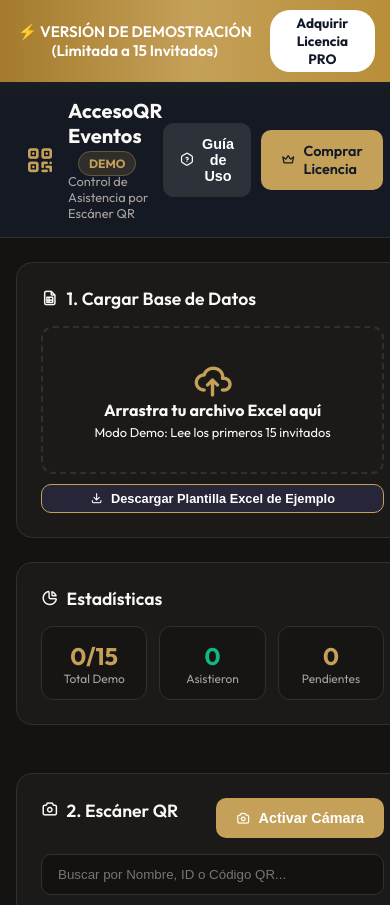
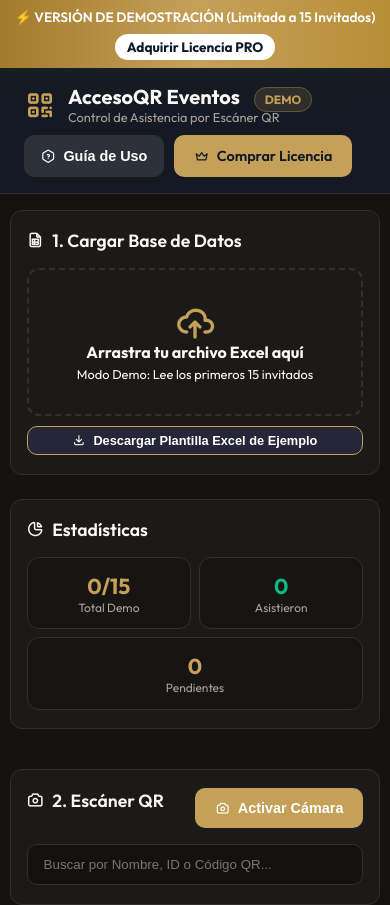
Before and after one commit to sdbernalg004-netizen/qr-event-attendance-trial, a plain HTML site: page index.html in a window 390 px wide. Shown: the top 905 px of the page. Drawn offline with nearby package versions, Linux system fonts and the light colour scheme.

Commit message:
feat: diseno adaptativo integral para dispositivos moviles y pantallas tactiles

```diff
--- a/index.html
+++ b/index.html
@@ -2,7 +2,7 @@
 <html lang="es">
 <head>
     <meta charset="UTF-8">
-    <meta name="viewport" content="width=device-width, initial-scale=1.0">
+    <meta name="viewport" content="width=device-width, initial-scale=1.0, viewport-fit=cover">
     <title>QR Event Check-In (DEMO 15 Invitados)</title>
 
     <!-- Cabeceras y Políticas de Seguridad -->
--- a/styles.css
+++ b/styles.css
@@ -339,3 +339,70 @@ th {
     margin-bottom: 1.5rem;
     line-height: 1.5;
 }
+
+/* ============================================================================
+ * 📱 SISTEMA ADAPTATIVO & RESPONSIVE (Móviles, Tablets, Safe Areas)
+ * ============================================================================ */
+@media (max-width: 768px) {
+    body {
+        padding-bottom: calc(2rem + env(safe-area-inset-bottom, 0px));
+    }
+
+    .trial-top-bar {
+        flex-direction: column;
+        gap: 8px;
+        padding: 8px 12px;
+        font-size: 0.85rem;
+    }
+
+    .header-container {
+        flex-direction: column;
+        align-items: flex-start;
+        gap: 10px;
+    }
+
+    .main-container {
+        grid-template-columns: 1fr;
+        padding: 0 0.6rem;
+        margin: 1rem auto;
+        gap: 1rem;
+    }
+
+    .card {
+        padding: 1.15rem 1rem;
+        border-radius: 12px;
+    }
+
+    .stats-grid {
+        grid-template-columns: 1fr 1fr;
+        gap: 0.5rem;
+    }
+
+    .stat-card:last-child {
+        grid-column: span 2;
+    }
+
+    .stat-value {
+        font-size: 1.35rem;
+    }
+
+    .scanner-box {
+        aspect-ratio: 1 / 1;
+        max-height: 45vh;
+    }
+
+    .table-container {
+        max-height: 350px;
+        -webkit-overflow-scrolling: touch;
+    }
+
+    th, td {
+        padding: 0.6rem 0.75rem;
+        font-size: 0.8rem;
+    }
+
+    .upgrade-modal-card {
+        padding: 1.5rem 1.2rem;
+        border-radius: 16px;
+    }
+}
```
